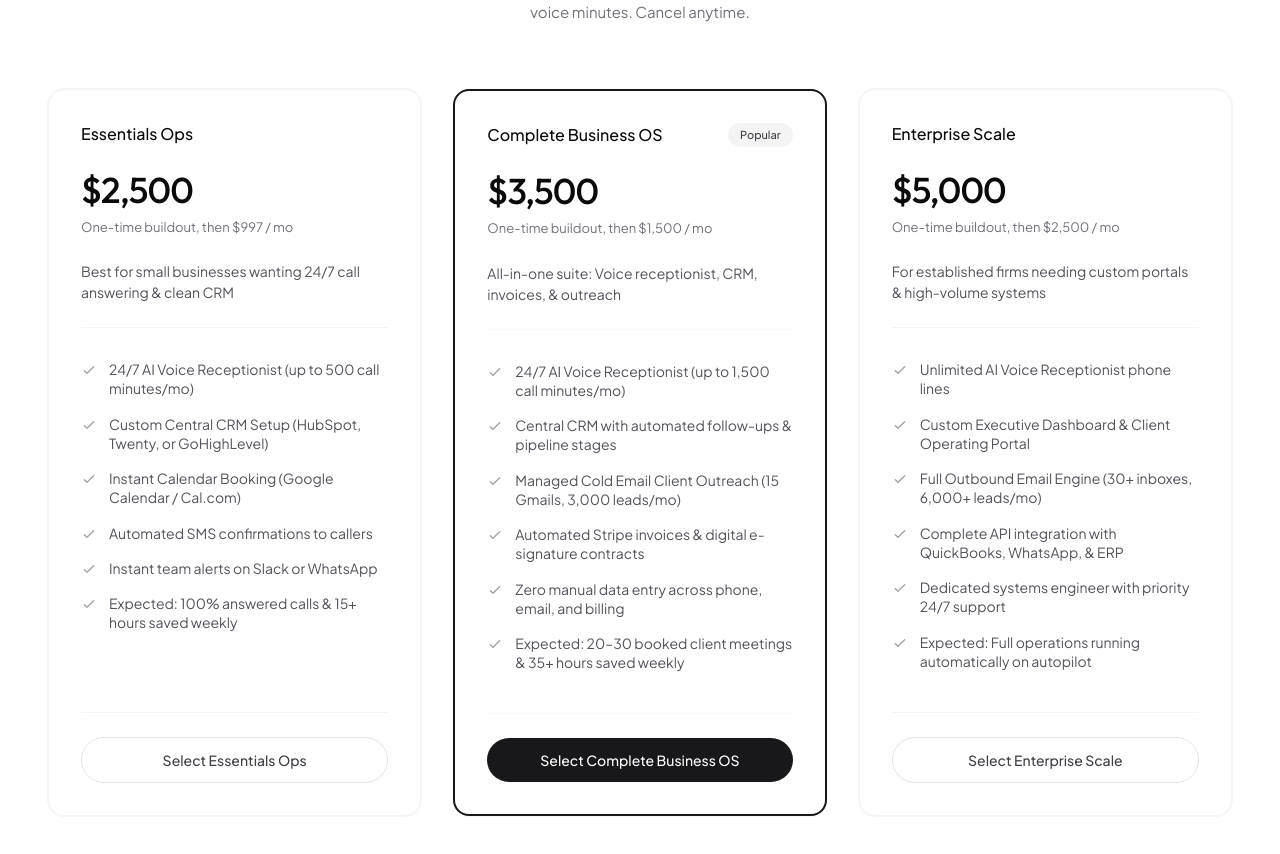
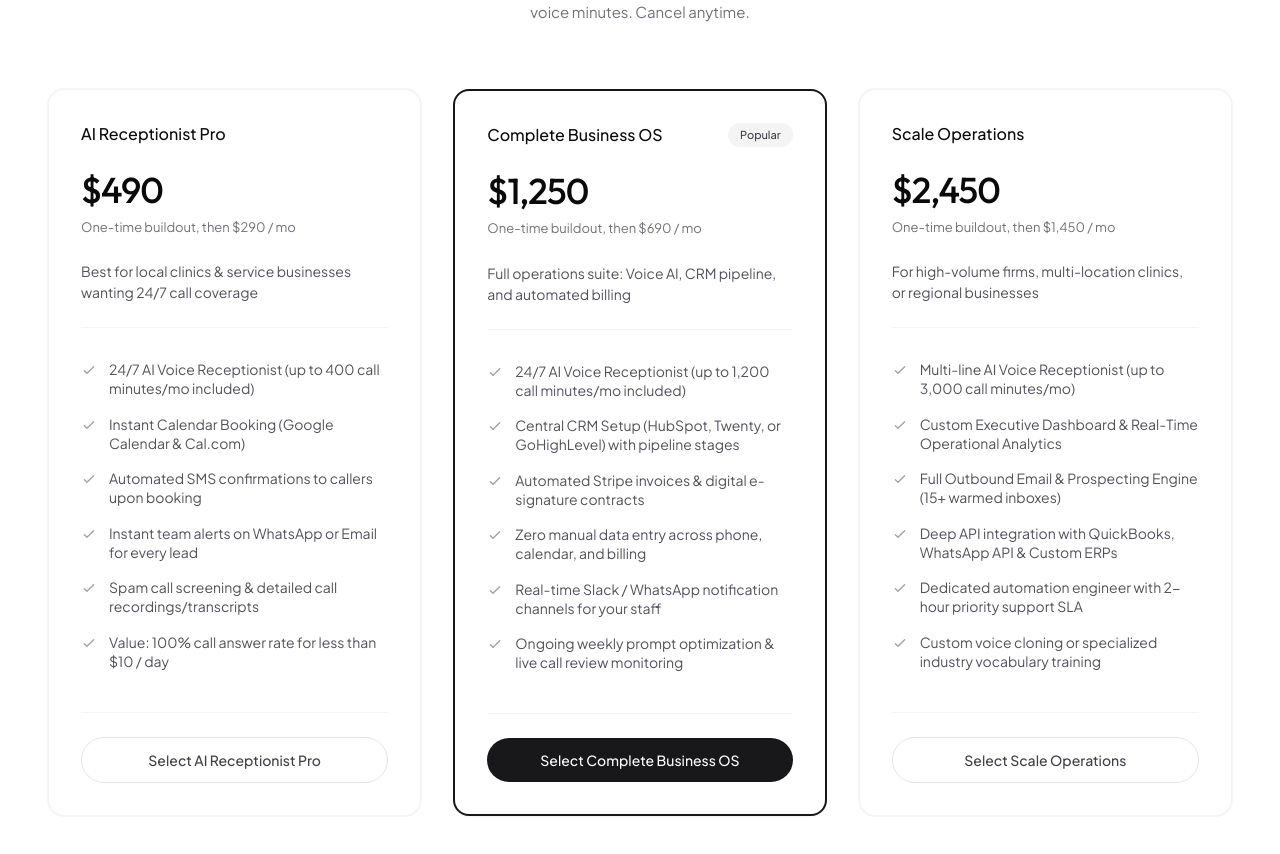
Before and after one commit to wearemillionaire6/epicrio, a Next.js app: page / in a window 1280 px wide. Shown: the part 7006-7860 px from the top of the page. Built offline with nearby package versions, Linux system fonts and the light colour scheme.

Commit message:
feat(pricing): update packages to fair, competitive market rates (-,450 setup, -,450/mo)

```diff
--- a/components/studio/StudioPricing.tsx
+++ b/components/studio/StudioPricing.tsx
@@ -5,47 +5,47 @@ import { motion, useInView } from 'framer-motion'
 
 const packages = [
   {
-    name: 'Essentials Ops',
-    setup: '$2,500',
-    retainer: '$997 / mo',
-    target: 'Best for small businesses wanting 24/7 call answering & clean CRM',
+    name: 'AI Receptionist Pro',
+    setup: '$490',
+    retainer: '$290 / mo',
+    target: 'Best for local clinics & service businesses wanting 24/7 call coverage',
     deliverables: [
-      '24/7 AI Voice Receptionist (up to 500 call minutes/mo)',
-      'Custom Central CRM Setup (HubSpot, Twenty, or GoHighLevel)',
-      'Instant Calendar Booking (Google Calendar / Cal.com)',
-      'Automated SMS confirmations to callers',
-      'Instant team alerts on Slack or WhatsApp',
-      'Expected: 100% answered calls & 15+ hours saved weekly',
+      '24/7 AI Voice Receptionist (up to 400 call minutes/mo included)',
+      'Instant Calendar Booking (Google Calendar & Cal.com)',
+      'Automated SMS confirmations to callers upon booking',
+      'Instant team alerts on WhatsApp or Email for every lead',
+      'Spam call screening & detailed call recordings/transcripts',
+      'Value: 100% call answer rate for less than $10 / day',
     ],
     highlight: false,
   },
   {
     name: 'Complete Business OS',
-    setup: '$3,500',
-    retainer: '$1,500 / mo',
-    target: 'All-in-one suite: Voice receptionist, CRM, invoices, & outreach',
+    setup: '$1,250',
+    retainer: '$690 / mo',
+    target: 'Full operations suite: Voice AI, CRM pipeline, and automated billing',
     deliverables: [
-      '24/7 AI Voice Receptionist (up to 1,500 call minutes/mo)',
-      'Central CRM with automated follow-ups & pipeline stages',
-      'Managed Cold Email Client Outreach (15 Gmails, 3,000 leads/mo)',
+      '24/7 AI Voice Receptionist (up to 1,200 call minutes/mo included)',
+      'Central CRM Setup (HubSpot, Twenty, or GoHighLevel) with pipeline stages',
       'Automated Stripe invoices & digital e-signature contracts',
-      'Zero manual data entry across phone, email, and billing',
-      'Expected: 20–30 booked client meetings & 35+ hours saved weekly',
+      'Zero manual data entry across phone, calendar, and billing',
+      'Real-time Slack / WhatsApp notification channels for your staff',
+      'Ongoing weekly prompt optimization & live call review monitoring',
     ],
     highlight: true,
   },
   {
-    name: 'Enterprise Scale',
-    setup: '$5,000',
-    retainer: '$2,500 / mo',
-    target: 'For established firms needing custom portals & high-volume systems',
+    name: 'Scale Operations',
+    setup: '$2,450',
+    retainer: '$1,450 / mo',
+    target: 'For high-volume firms, multi-location clinics, or regional businesses',
     deliverables: [
-      'Unlimited AI Voice Receptionist phone lines',
-      'Custom Executive Dashboard & Client Operating Portal',
-      'Full Outbound Email Engine (30+ inboxes, 6,000+ leads/mo)',
-      'Complete API integration with QuickBooks, WhatsApp, & ERP',
-      'Dedicated systems engineer with priority 24/7 support',
-      'Expected: Full operations running automatically on autopilot',
+      'Multi-line AI Voice Receptionist (up to 3,000 call minutes/mo)',
+      'Custom Executive Dashboard & Real-Time Operational Analytics',
+      'Full Outbound Email & Prospecting Engine (15+ warmed inboxes)',
+      'Deep API integration with QuickBooks, WhatsApp API & Custom ERPs',
+      'Dedicated automation engineer with 2-hour priority support SLA',
+      'Custom voice cloning or specialized industry vocabulary training',
     ],
     highlight: false,
   },
```
